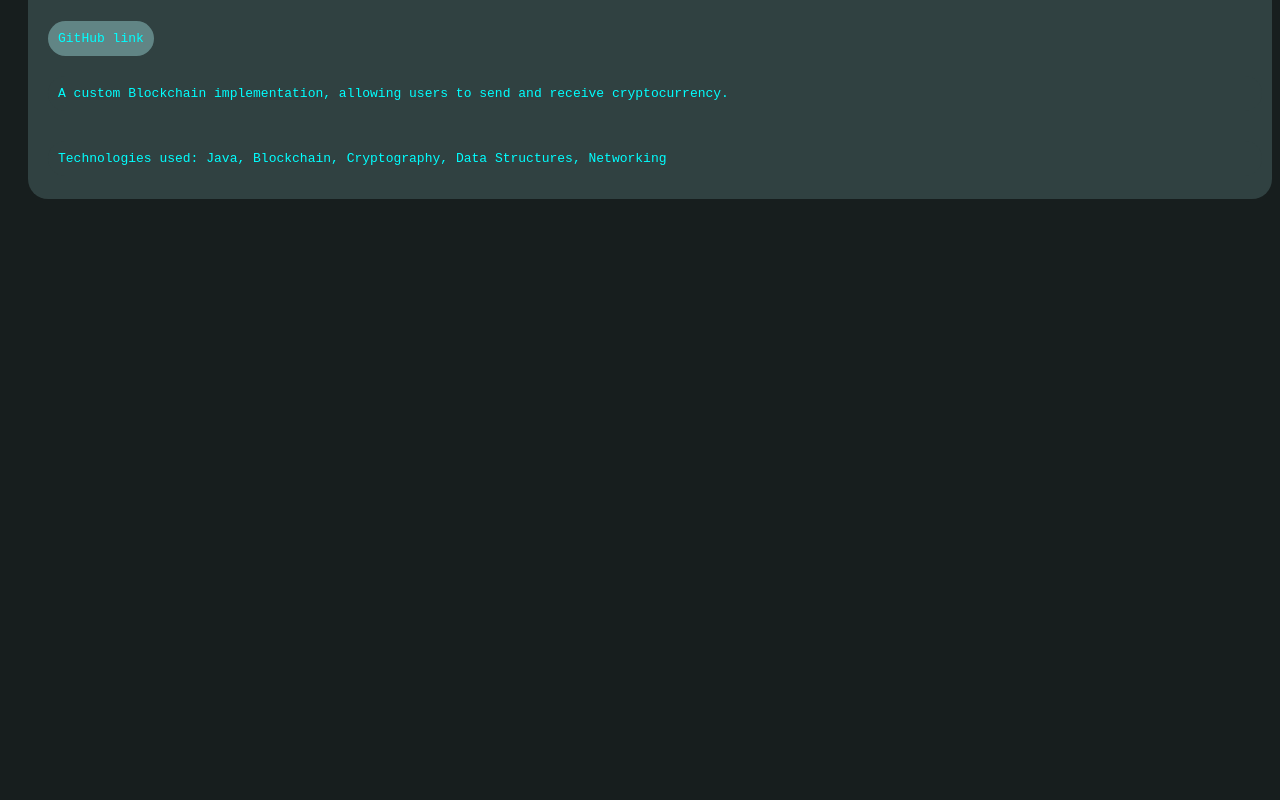
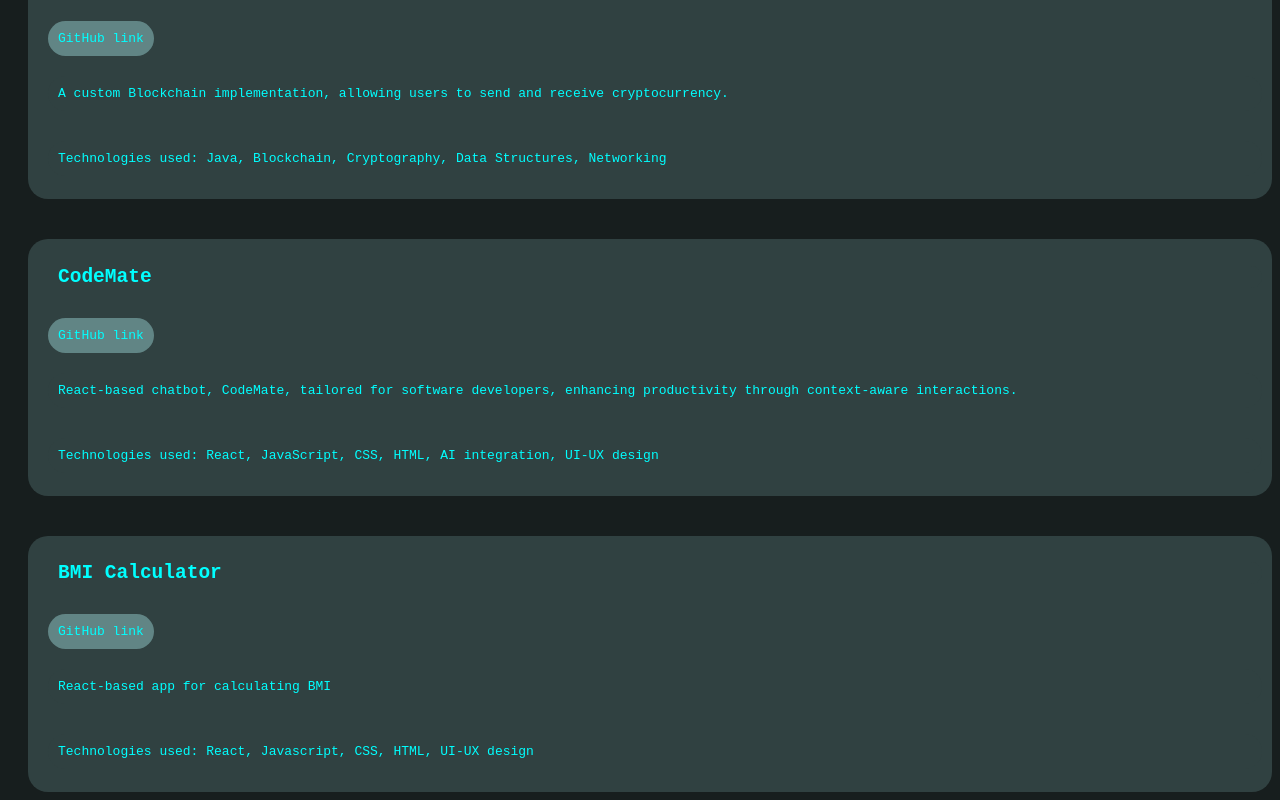
Before and after one commit to Tjindl/portfolio, a React (Vite) app: page / in a window 1280 px wide. Shown: the part 1219-2019 px from the top of the page. Before the commit the page ends 1426 px from the top, so only its background shows below. Built offline with nearby package versions, Linux system fonts and the light colour scheme.

Commit message:
More Projects!!

```diff
--- a/src/Data.js
+++ b/src/Data.js
@@ -18,6 +18,18 @@
         link: "https://github.com/Tjindl/Cryptostream",
         description: "A custom Blockchain implementation, allowing users to send and receive cryptocurrency.",
         tech: "Java, Blockchain, Cryptography, Data Structures, Networking"
+    },
+    {
+        name: "CodeMate",
+        link: "https://github.com/Tjindl/sweBot",
+        description: "React-based chatbot, CodeMate, tailored for software developers, enhancing productivity through context-aware interactions.",
+        tech: "React, JavaScript, CSS, HTML, AI integration, UI-UX design"
+    },
+    {
+        name: "BMI Calculator",
+        link: "https://github.com/Tjindl/BMI_Calculator",
+        description: "React-based app for calculating BMI",
+        tech: "React, Javascript, CSS, HTML, UI-UX design"
     }
 ];
 
```
